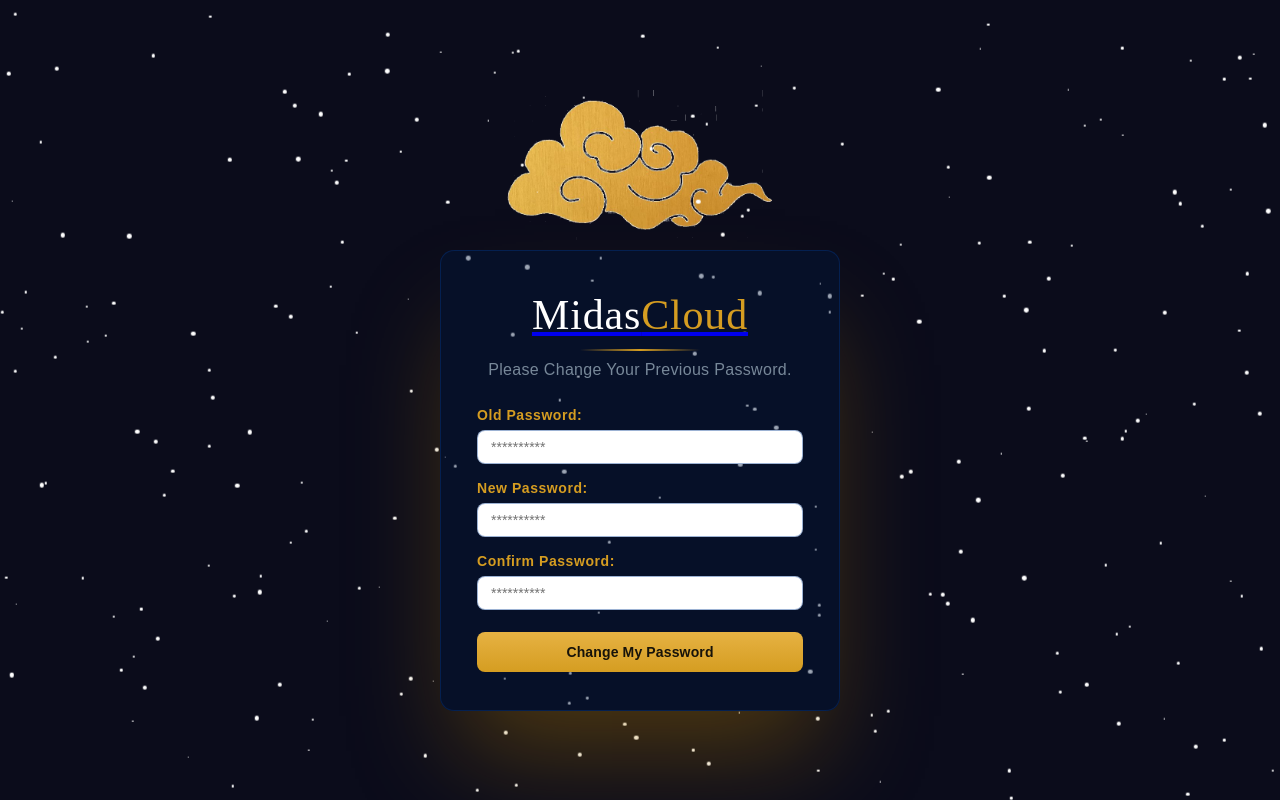
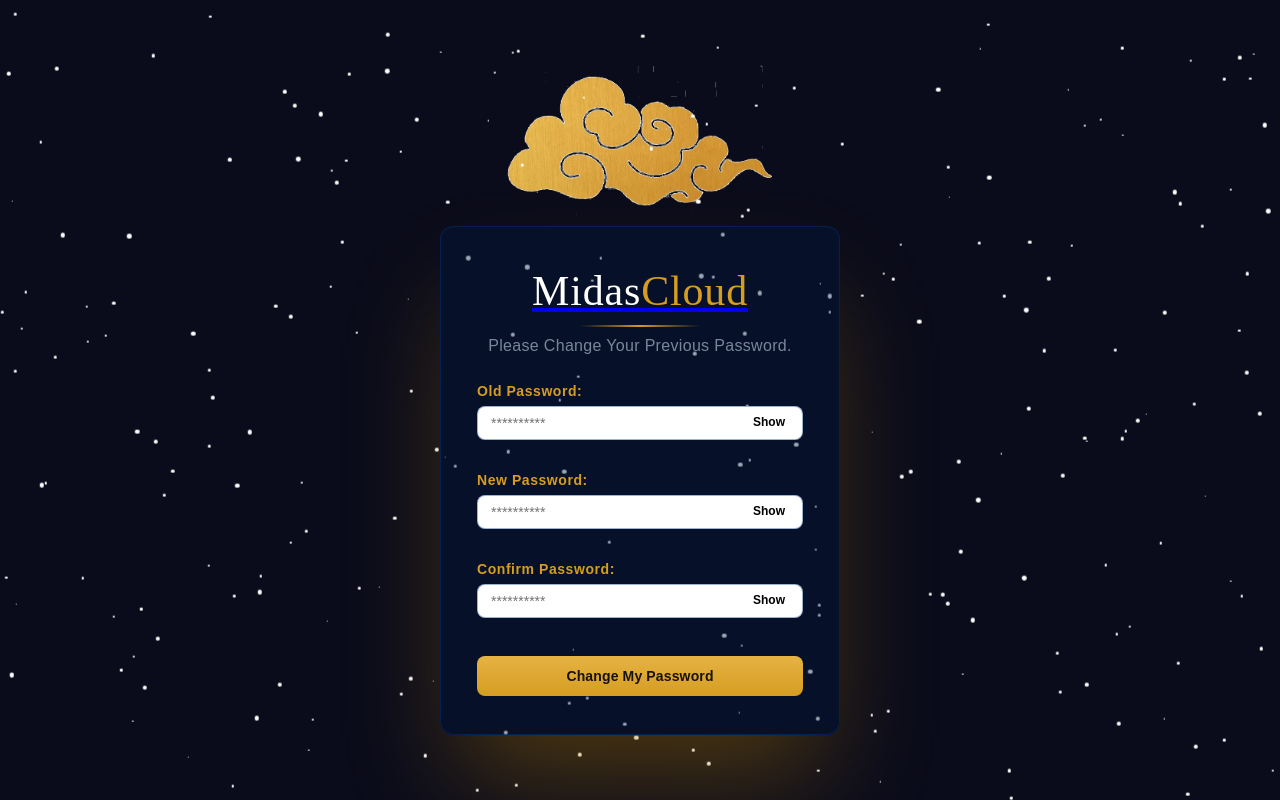
Before and after one commit to NateTheGrappler/MidasCloudHomepage, a React (Vite) app in the folder MidasCloud - Obisidian Portal/Front-End/: page /changePWD in a window 1280 px wide. Built offline with nearby package versions, Linux system fonts and the light colour scheme.

Commit message:
Final UI touches, moved the passwordcreation logic to the change pwd page as well

```diff
--- a/MidasCloud - Obisidian Portal/Front-End/src/ChangePwd.css
+++ b/MidasCloud - Obisidian Portal/Front-End/src/ChangePwd.css
@@ -7,6 +7,11 @@
     justify-content: center;
     overflow: hidden;
     padding: 24px;
+}
+
+.changePwdField {
+    position: relative;
+    margin-bottom: 16px;
 }
 
 .changePwdField label{
@@ -26,3 +31,16 @@
     width: 100%;
     border: 1px solid #00398e63;
 }
+
+.changePwdField button[type="button"] {
+    position: absolute;
+    right: 12px;
+    top: 70%;
+    transform: translateY(-50%);
+    background: none;
+    color: black;
+    font-weight: 600;
+    border: none;
+    font-size: 12px;
+    cursor: pointer;
+}
--- a/MidasCloud - Obisidian Portal/Front-End/src/ChangePwd.jsx
+++ b/MidasCloud - Obisidian Portal/Front-End/src/ChangePwd.jsx
@@ -10,7 +10,73 @@ function ChangePwdPage()
     const [oldPassword, setOldPassword] = useState('');
     const [newPassword, setnewPassword] = useState('');
     const [confirmNewPassword, setConfirmNewPassword] = useState('');
-    const [error, setError] = useState('');
+    const [matchError, setMatchError] = useState('');
+    const [submitError, setSubmitError] = useState('');
+
+    const [showPassword, setShowPassword] = useState(false);
+    const [showNewPassword, setShowNewPassword] = useState(false);
+    const [showConfirmNewPassword, setConfirmShowNewPassword] = useState(false);
+
+    useEffect(()=>{
+        if(confirmNewPassword.length === 0)
+        {
+            //dont just pop up whenever its empty
+            setMatchError('');
+        }
+        else if (newPassword !== confirmNewPassword)
+        {
+            //actual error msg
+            setMatchError('Passwords do not match.');
+        }
+        else
+        {
+            //reset the old gal
+            setMatchError('');
+        }
+    }, [newPassword, confirmNewPassword]); //only run this whenever the state of those two variables changes
+
+
+    //password checking for valid submit options moved here from login because it feels more appropriate here
+    function checkPassword()
+    {
+        if (newPassword.length < 8) return 'New password must be at least 8 characters';
+        if (newPassword.length > 20) return 'New password must be less than 20 characters';
+        if (!/\d/.test(newPassword)) return 'New password must include at least one number';
+        if (!/[!@#$%^&*(),.?":{}_|<>]/.test(newPassword)) return 'New password must include at least one special character'; //some real JS fuckshit here ngl, the jumbled mess a character class
+        return null; //valid pswd
+    }
+    const handleSubmit = (e) =>
+    {
+        e.preventDefault();
+
+        //check all fields are filled out
+        if(!oldPassword || !newPassword || !confirmNewPassword)
+        {
+            setSubmitError('Please make sure all fields are filled in');
+            return;
+        }
+
+        const passwordError = checkPassword();
+        if(passwordError)
+        {
+            setSubmitError(passwordError);
+            return;
+        }
+
+        if(newPassword !== confirmNewPassword)
+        {
+            setSubmitError('Passwords do not match');
+            return;
+        }
+
+        //reset the error state
+        setSubmitError('');
+
+        //fetch call goes here when backend hooked up
+        console.log('ran passed all submit function checks')
+        return;
+    }
+
 
     const [stars] = useState(() =>
         Array.from({length: 250}, (_, i) => ({
@@ -61,47 +127,62 @@ function ChangePwdPage()
 
 
             {/*--------------Input Fields----------------*/}
-            <form>
+            <form onSubmit={handleSubmit}>
                 {/*The Current Password Field*/}
                 <div className='changePwdField'>
                     <label>Old Password:</label>
                     <input
-                    type= "text"
-                    id = "username"
+                    type= {showPassword ? 'text' : 'password'}
+                    id = "oldPassword"
                     value = {oldPassword}
                     placeholder='**********'
                     onChange={(e) => setOldPassword(e.target.value)}
                     >
                     </input>
+
+                    {/*Password visibilty button*/}
+                    <button type="button" onClick={ () => setShowPassword(!showPassword)}>
+                        {showPassword ? 'Hide' : 'Show'}
+                    </button>
                 </div>
 
                 {/*The New Password Field*/}
                 <div className='changePwdField'>
                     <label>New Password:</label>
                     <input
-                    type= "text"
-                    id = "username"
+                    type= {showNewPassword ? 'text' : 'password'}
+                    id = "newPassword"
                     value = {newPassword}
                     placeholder='**********'
                     onChange={(e) => setnewPassword(e.target.value)}
                     >
                     </input>
+
+                    {/*Password visibilty button*/}
+                    <button type="button" onClick={ () => setShowNewPassword(!showNewPassword)}>
+                        {showNewPassword ? 'Hide' : 'Show'}
+                    </button>
                 </div>
 
                 {/*The Confirm New Password Field*/}
                 <div className='changePwdField'>
                     <label>Confirm Password:</label>
                     <input
-                    type= "text"
-                    id = "username"
+                    type= {showConfirmNewPassword ? 'text' : 'password'}
+                    id = "confirmNewPassword"
                     value = {confirmNewPassword}
                     placeholder='**********'
                     onChange={(e) => setConfirmNewPassword(e.target.value)}
                     >
                     </input>
+
+                    <button type="button" onClick={ () => setConfirmShowNewPassword(!showConfirmNewPassword)}>
+                        {showConfirmNewPassword ? 'Hide' : 'Show'}
+                    </button>
+
                 </div>
-
-                    {error && <div className="errorMsg"><span>Try again: </span>{error}</div>}
+                    {matchError && <div className="errorMsg"><span>Try again: </span>{matchError}</div>}
+                    {submitError && <div className="errorMsg"><span>Try again: </span>{submitError}</div>}
                     <button type="submit" className = "submitButton"> Change My Password</button>
 
             </form>
--- a/MidasCloud - Obisidian Portal/Front-End/src/LoginPage.jsx
+++ b/MidasCloud - Obisidian Portal/Front-End/src/LoginPage.jsx
@@ -46,15 +46,6 @@ function LoginPage()
         }, []); //[] because it's what react uses to only run this on start up apparently
 
 
-    function checkPassword()
-    {
-        if (password.length < 8) return 'Password must be at least 8 characters';
-        if (password.length > 20) return 'Password must be less than 20 characters';
-        if (!/\d/.test(password)) return 'Password must include at least one number';
-        if (!/[!@#$%^&*(),.?":{}_|<>]/.test(password)) return 'Password must include at least one special character'; //some real JS fuckshit here ngl, the jumbled mess a character class
-        return null; //valid pswd
-    }
-
     //handle the checking for when someone submits on login page
     const handleSubmit = (e) =>
     {
@@ -64,13 +55,6 @@ function LoginPage()
         if(!username || !password)
         {
             setError('Please make sure both fields are filled in');
-            return;
-        }
-
-        const passwordError = checkPassword();
-        if(passwordError)
-        {
-            setError(passwordError);
             return;
         }
 
--- a/MidasCloud - Obisidian Portal/Front-End/src/RegisterPage.jsx
+++ b/MidasCloud - Obisidian Portal/Front-End/src/RegisterPage.jsx
@@ -49,7 +49,9 @@ function RegisterPage()
 
         //handle request for email here, and change display screen to show authenication request is sent to admin
         setSubmitOccured(true);
+
         //console.log(submitOccured);
+        //Hook up the backend fetch call here when that comes
 
     }
 
```
